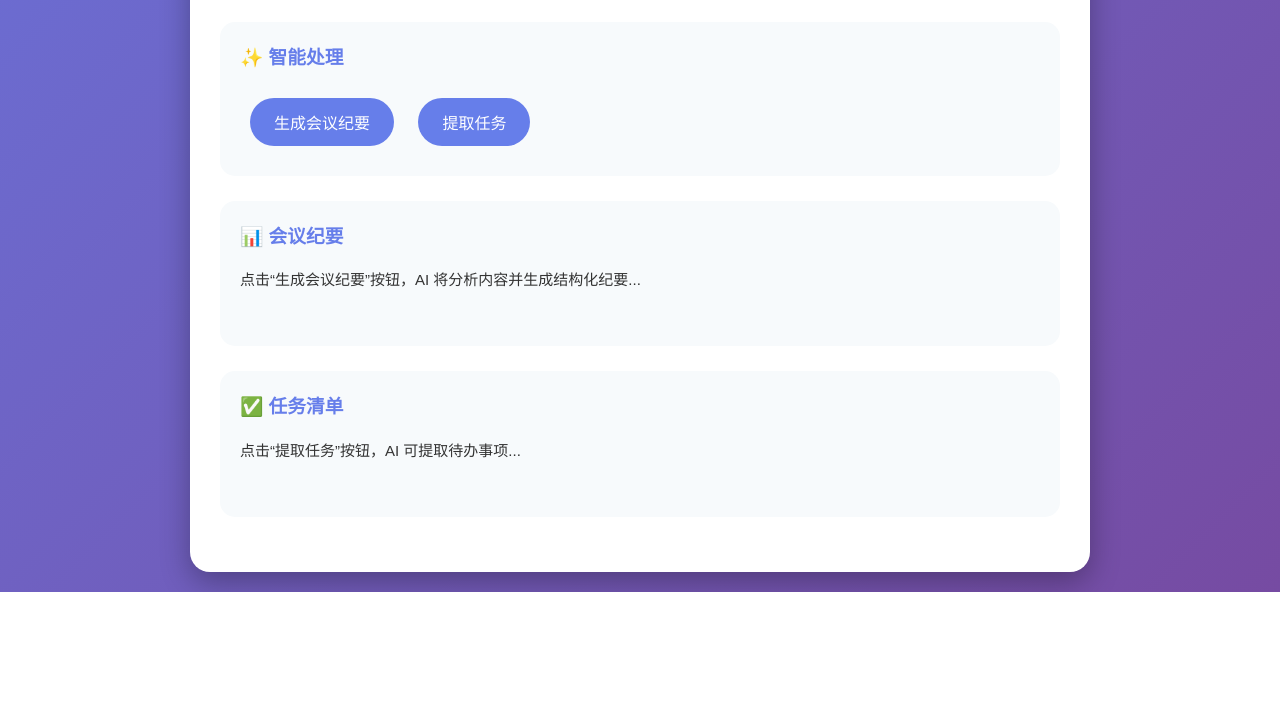
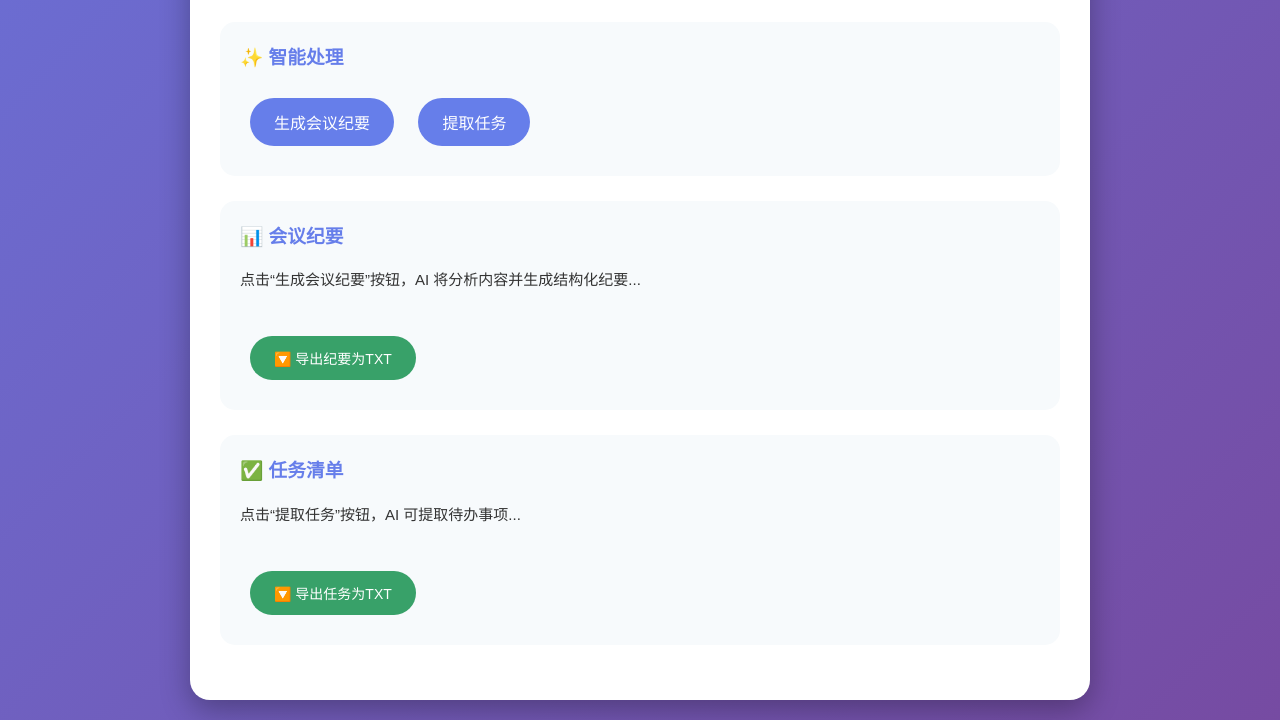
Before and after one commit to lyd1208/meeting, a website: page index.html in a window 1280 px wide. Shown: the part 1067-1787 px from the top of the page. Before the commit the page ends 1659 px from the top, so only its background shows below. Drawn offline with Linux system fonts and the light colour scheme.

Commit message:
Update index.html

```diff
--- a/index.html
+++ b/index.html
@@ -151,11 +151,17 @@
         <div class="section">
             <h3>📊 会议纪要</h3>
             <div id="summary">点击“生成会议纪要”按钮，AI 将分析内容并生成结构化纪要...</div>
+            <button onclick="exportToTxt('summary', '会议纪要.txt')" class="btn btn-green" style="font-size:14px;">
+              🔽 导出纪要为TXT
+            </button>
         </div>
 
         <div class="section">
             <h3>✅ 任务清单</h3>
             <div id="tasks">点击“提取任务”按钮，AI 可提取待办事项...</div>
+            <button onclick="exportToTxt('tasks', '待办任务.txt')" class="btn btn-green" style="font-size:14px;">
+              🔽 导出任务为TXT
+            </button>
         </div>
     </div>
 
@@ -217,7 +223,7 @@
             document.getElementById('status').textContent = "⏹️ 识别已结束（如需继续，请点击开始）";
         };
 
-        // ✅ 修改：调用本地 /api/generate，由 Vercel 代理转发到阿里云
+        // ✅ 调用本地 /api/generate，由 Vercel 代理转发到阿里云
         async function generateSummary() {
             const transcript = document.getElementById('transcript').value.trim();
             if (!transcript) {
@@ -297,6 +303,37 @@
                 tasksDiv.innerHTML = `❌ 提取失败：${error.message}`;
             }
         }
+
+        // ✅ 新增：导出为 TXT 文件功能
+        function exportToTxt(elementId, filename) {
+            const element = document.getElementById(elementId);
+
+            // 提取文本内容（兼容 pre 标签）
+            let text = "";
+            if (element.tagName === 'DIV' && element.querySelector('pre')) {
+                text = element.querySelector('pre').innerText;
+            } else {
+                text = element.innerText || element.textContent;
+            }
+
+            // 清理提示性文字
+            text = text.replace(/(❌|🟢|✅|🔽|📌|💡|✨|📊|✅|⚠️|⏹️|🎤).*[\r\n]*/g, '').trim();
+            if (!text || text.includes('点击“生成') || text.includes('AI 正在')) {
+                alert("⚠️ 请先生成内容再导出！");
+                return;
+            }
+
+            // 创建并下载文件
+            const blob = new Blob([text], { type: 'text/plain;charset=utf-8' });
+            const url = URL.createObjectURL(blob);
+            const a = document.createElement('a');
+            a.href = url;
+            a.download = filename;
+            a.click();
+            URL.revokeObjectURL(url);
+
+            alert(`✅ 已导出：${filename}`);
+        }
     </script>
 </body>
 </html>
```
